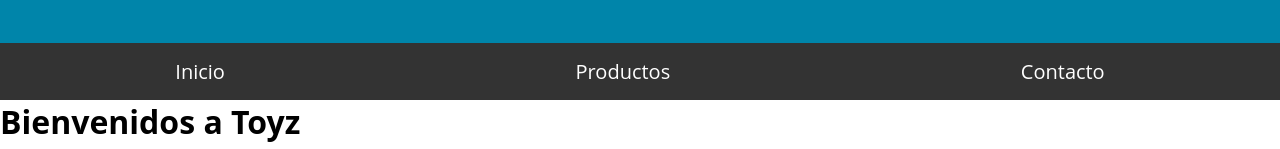
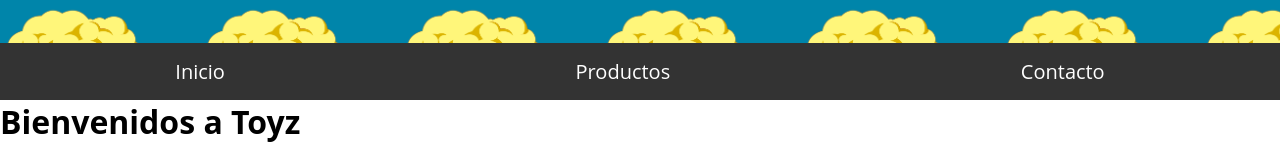
Before and after one commit to MatiasAyala234/Entrega2-Matias-Ayala, a plain HTML site: page index.html in a window 1280 px wide. Shown: the top 149 px of the page. Drawn offline with Linux system fonts and the light colour scheme.

Commit message:
Update style.css

```diff
--- a/css/style.css
+++ b/css/style.css
@@ -4,7 +4,7 @@
     background-color: rgb(0, 133, 170);
     text-align: center;
     background-size: cover;
-    background-image: url(./css/img/dbz/nubes.png);
+    background-image: url(../css/img/dbz/nubes.png);
     background-size: 200px;
 
 
```
